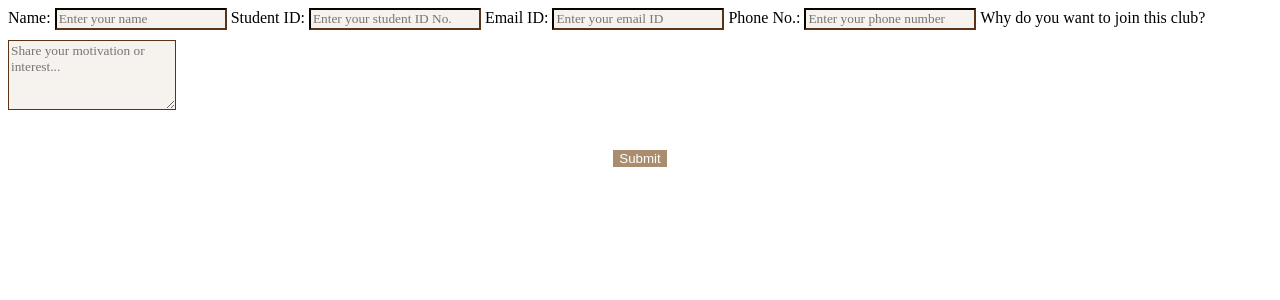
After one commit to Sania-Sajit/College-club-membership-website, a Flask app: template templates/form.html in a window 1280 px wide. The commit adds this page. Shown: the top 300 px of the page. Run offline with Flask 3, Linux system fonts and the light colour scheme; the template is opened without the code that fills it, so the values that code supplies are empty.

Commit message:
made form and connected it to db

```diff
--- a/app.py
+++ b/app.py
@@ -1,5 +1,5 @@
-from flask import Flask,render_template,jsonify
-from database import load_clubs_from_db,load_club_from_db
+from flask import Flask,render_template,jsonify,request
+from database import load_clubs_from_db,load_club_from_db,add_application_to_db
 
 app=Flask(__name__)
 
@@ -22,7 +22,13 @@ def show_club(id):
         return "Not Found",404
     return render_template('clubpage.html',club=club)
 
+@app.route("/club/<id>/apply", methods=['Post'])
+def apply_to_club(id):
+    club=load_club_from_db(id)
+    data=request.form
 
+    add_application_to_db(id,data)
+    return render_template("submitted.html", application=data,club=club)
 
 if __name__ == '__main__':
     app.run(host='0.0.0.0',debug=True)
--- a/templates/clubpage.html
+++ b/templates/clubpage.html
@@ -53,8 +53,12 @@
       </ul>
       <h4><b>Eligibility:</b></h4>{{club.eligibility}}
       <h4><b>Session Timings:</b></h4>{{club.meet}}
+      <hr style="border: none; height: 2px; background-color: rgb(92, 51, 23);">
 
-    </div </div>
+      <h4 style="margin-bottom:14px"><b>Application Form:</b></h4>
+
+      {%include 'form.html'%}
+    </div> </div>
 
 </body>
 
--- /dev/null
+++ b/templates/form.html
@@ -0,0 +1,50 @@
+
+  <style>
+    .form-box{
+      background-color: #f6f3ee;
+      border-color: rgb(92, 51, 23);
+      font-family: 'Times New Roman';
+      color: rgb(92, 51, 23);
+      margin-bottom:10px;
+      padding-top:-5px;
+    }
+
+    .label-1{
+      color: rgb(92, 51, 23);
+      font-weight: bold;
+      font-size: 18px;
+      min-width: 100px;
+    }
+  </style>
+
+<form action="/club/{{club['id']}}/apply" method="Post">
+    <label for="name" class="form-label me-3">Name:</label>
+    <input type="text" class="form-control form-box" id="name" name="name" placeholder="Enter your name">
+
+
+    <label for="stud-id" class="form-label me-3">Student ID:</label>
+    <input type="text" class="form-control form-box" id="stud-id" name="stud-id" placeholder="Enter your student ID No.">
+
+    <label for="mail" class="form-label me-3">Email ID:</label>
+    <input type="text" name="mail" class="form-control form-box" id="mail" placeholder="Enter your email ID">
+
+   <label for="phone" class="form-label me-3">Phone No.:</label>
+   <input type="text" name = "phone" class="form-control form-box" id="phone" placeholder="Enter your phone number">
+
+
+     <label for="why-join" class="form-label">
+       Why do you want to join this club?
+     </label>
+     <textarea name = "why-join" class="form-control form-box" id="why-join" rows="4" placeholder="Share your motivation or interest..."
+       style="resize: vertical;"></textarea>
+
+
+
+  <div style="text-align: center; padding-top: 30px; padding-bottom: 30px;">
+    <input type="submit" value="Submit"
+      class="btn"
+      style="background-color: rgb(170, 140, 110); color: white; border: none; font-family: sans-serif;">
+  </div>
+
+
+  </form>
```
Also changed, not shown: database.py (+16 -0 lines), templates/submitted.html (added, +42 -0 lines).
